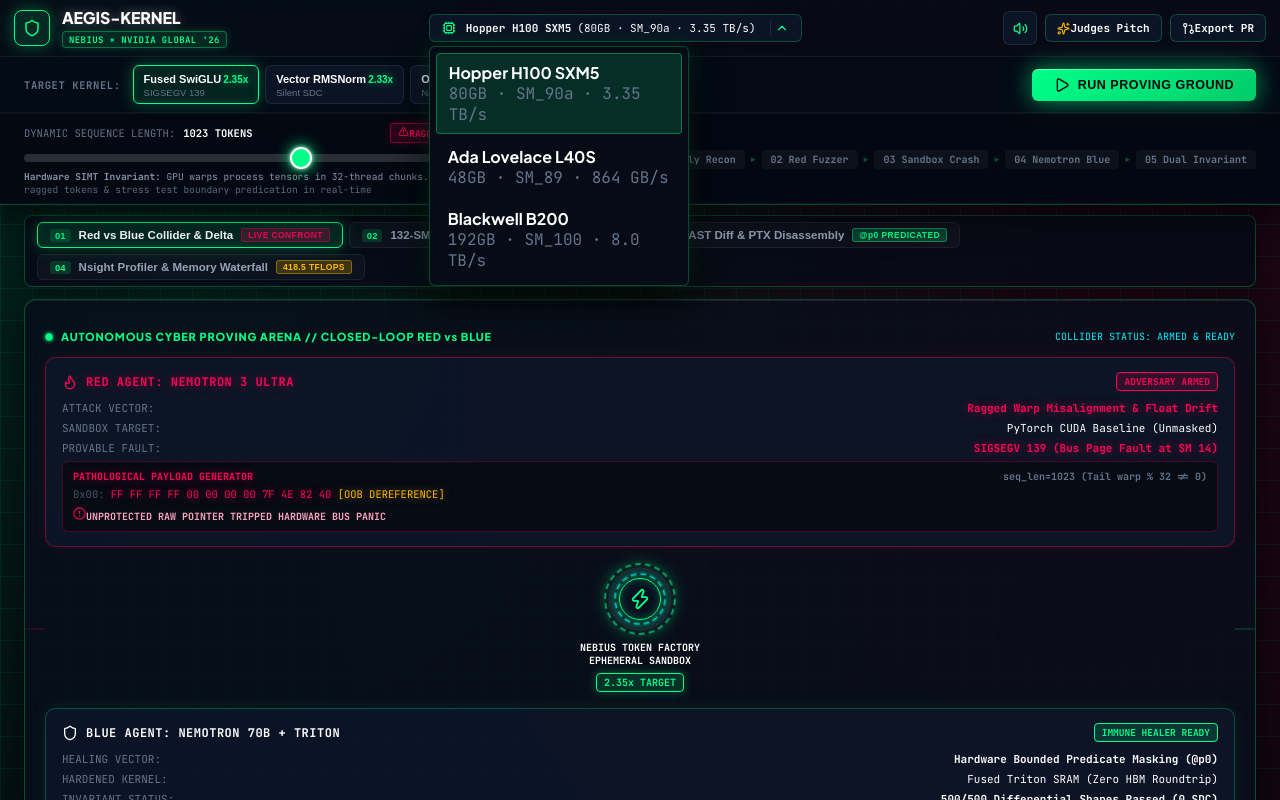
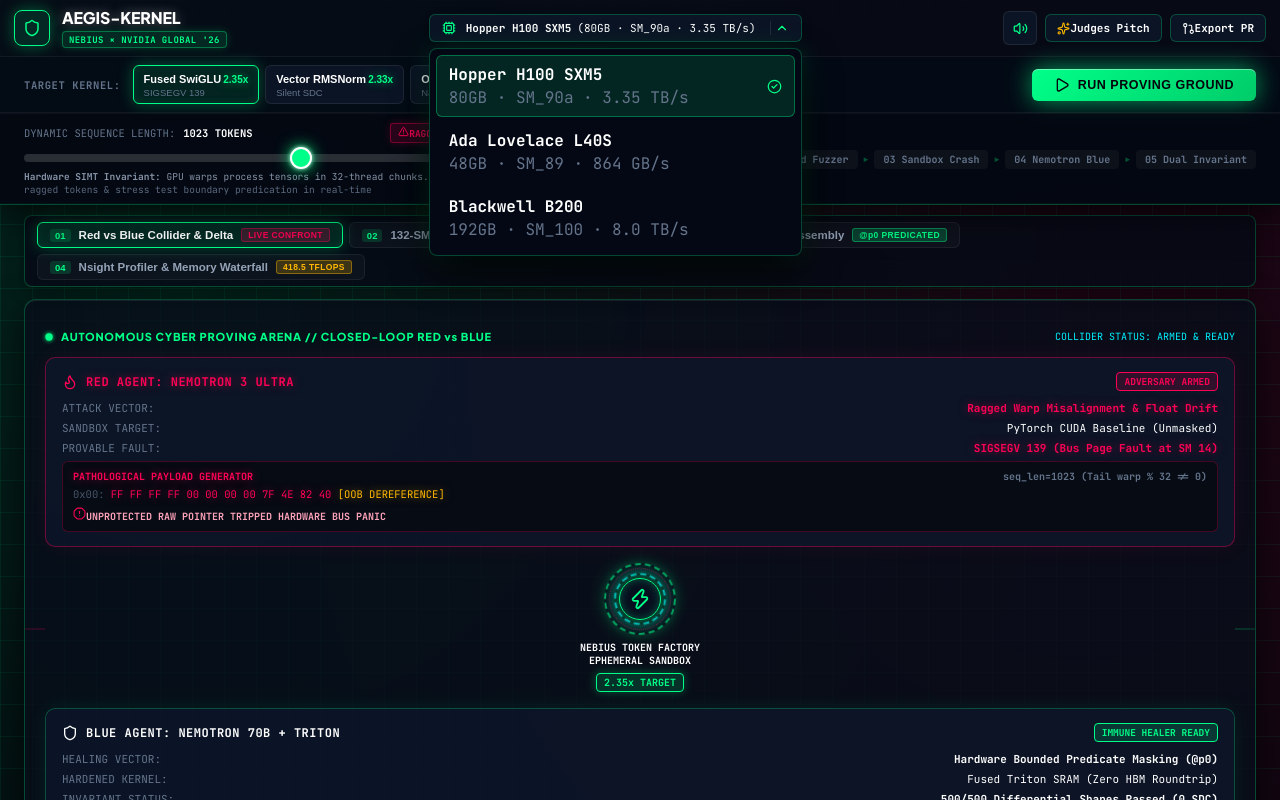
Before and after one commit to 4GuptaArpit/Aegis-Kernel, a React (Vite) app in the folder frontend/: page / in a window 1280 px wide. Both pictures are taken after a click on the button "Switch GPU Architecture". Shown: the top 800 px of the page. Built offline with nearby package versions, Linux system fonts and the light colour scheme.

Commit message:
model-dropdown-fix

```diff
--- a/frontend/src/components/ExecutiveCommandBar.jsx
+++ b/frontend/src/components/ExecutiveCommandBar.jsx
@@ -104,17 +104,25 @@
           </button>
 
           {hwDropdownOpen && (
-            <div className="exec-hw-menu">
-              {hardwareOptions.map((opt) => (
+            <div className="exec-hw-menu font-mono">
+              {hardwareOptions.map((opt) => {
+                const isSelected = opt.id === selectedHardware;
+                return (
                   <div
                     key={opt.id}
-                  className={`exec-hw-menu-item ${opt.id === selectedHardware ? 'selected' : ''}`}
+                    className={`exec-hw-menu-item ${isSelected ? 'selected' : ''}`}
                     onClick={() => handleSelectHw(opt.id)}
                   >
+                    <div className="exec-hw-item-content">
                       <div className="font-bold text-xs text-primary">{opt.label}</div>
-                  <div className="font-mono text-tertiary text-xs">{opt.spec}</div>
+                      <div className="exec-hw-item-spec text-tertiary text-xs">{opt.spec}</div>
                     </div>
-              ))}
+                    {isSelected && (
+                      <CheckCircle2 size={15} className="text-nvidia flex-shrink-0" />
+                    )}
+                  </div>
+                );
+              })}
             </div>
           )}
         </div>
--- a/frontend/src/index.css
+++ b/frontend/src/index.css
@@ -381,33 +381,52 @@
 
 .exec-hw-menu {
   position: absolute;
-  top: calc(100% + 4px);
+  top: calc(100% + 6px);
   left: 0;
-  width: 260px;
-  background: #060B16;
+  min-width: 100%;
+  width: max-content;
+  max-width: 380px;
+  background: #040814;
   border: 1px solid var(--border-medium);
+  border-radius: 8px;
+  padding: 6px;
+  box-shadow: 0 16px 36px rgba(0, 0, 0, 0.85), 0 0 24px rgba(0, 255, 136, 0.15);
+  z-index: 100;
+  display: flex;
+  flex-direction: column;
+  gap: 4px;
+}
+
+.exec-hw-menu-item {
+  display: flex;
+  align-items: center;
+  justify-content: space-between;
+  gap: 16px;
+  padding: 8px 12px;
   border-radius: 6px;
-  padding: 6px;
-  box-shadow: 0 16px 36px rgba(0, 0, 0, 0.8), 0 0 20px rgba(0, 255, 136, 0.15);
-  z-index: 100;
-  display: flex;
-  flex-direction: column;
-  gap: 4px;
-}
-
-.exec-hw-menu-item {
-  padding: 8px 12px;
-  border-radius: 4px;
   cursor: pointer;
+  transition: all 0.15s ease;
+  border: 1px solid transparent;
 }
 
 .exec-hw-menu-item:hover {
   background: rgba(0, 255, 136, 0.08);
+  border-color: rgba(0, 255, 136, 0.2);
 }
 
 .exec-hw-menu-item.selected {
-  background: rgba(0, 255, 136, 0.15);
-  border: 1px solid rgba(0, 255, 136, 0.35);
+  background: rgba(0, 255, 136, 0.12);
+  border-color: rgba(0, 255, 136, 0.35);
+}
+
+.exec-hw-item-content {
+  display: flex;
+  flex-direction: column;
+  gap: 2px;
+}
+
+.exec-hw-item-spec {
+  white-space: nowrap;
 }
 
 /* Operator Tabs */
```
Lines whose indentation alone changed are shown as unchanged.
